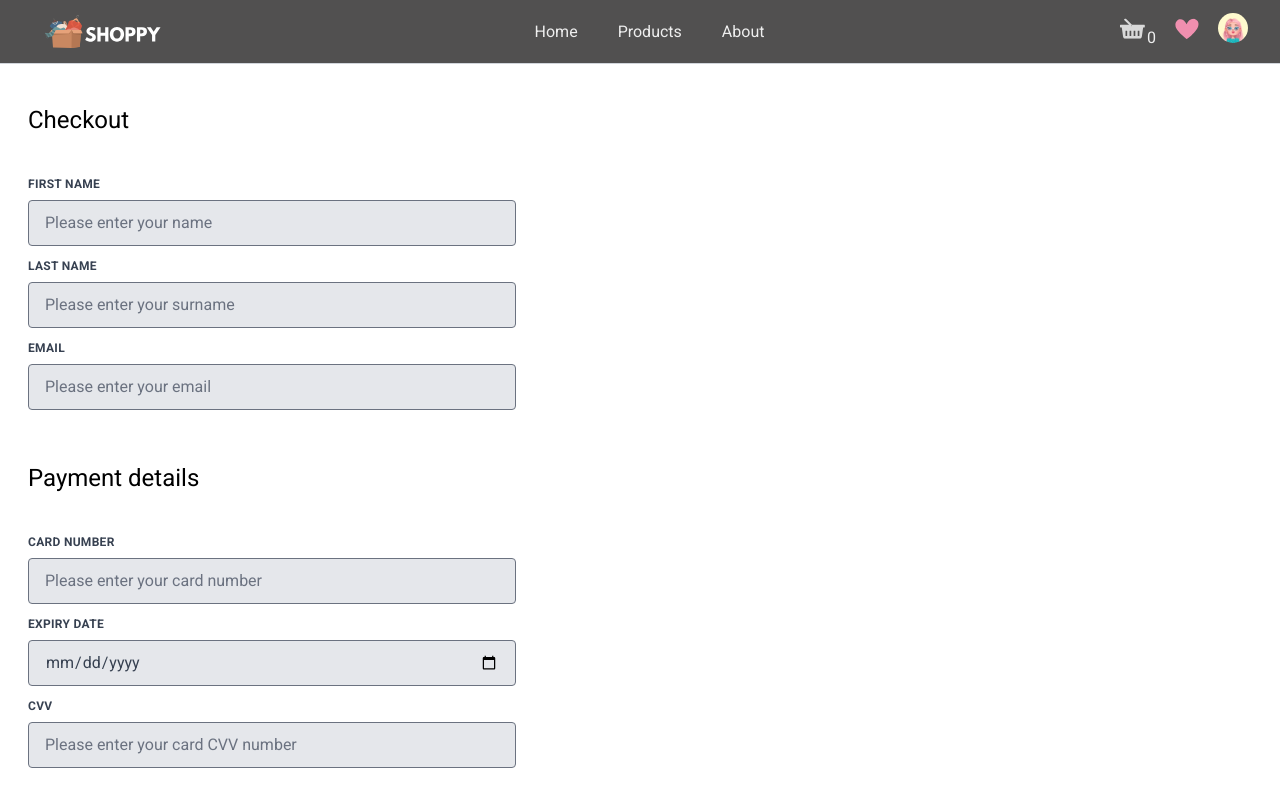
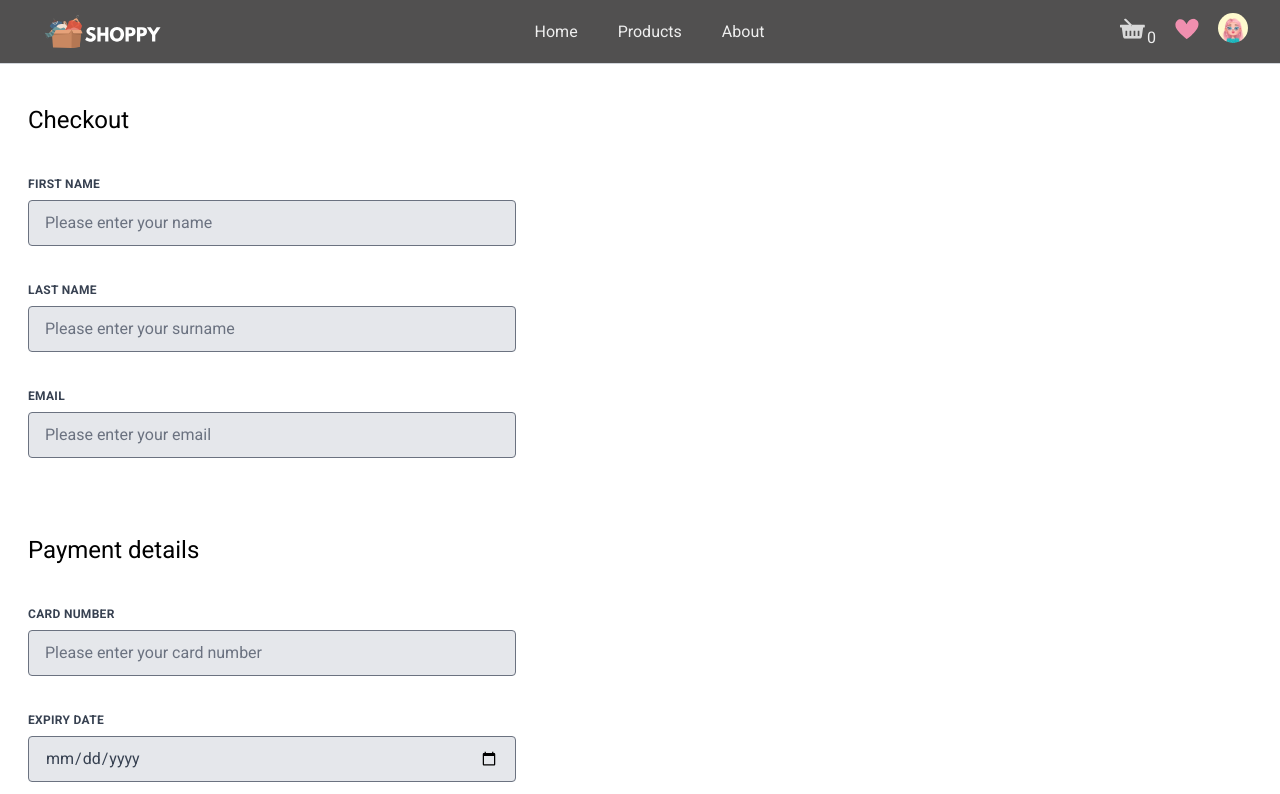
Before and after one commit to lucky-elsa/next-ecommerce-shop, a Next.js app: page /checkout in a window 1280 px wide. Shown: the top 794 px of the page. Built offline with nearby package versions, Linux system fonts and the light colour scheme.

Commit message:
chore: form refactor

```diff
--- a/components/form/CheckoutForm.tsx
+++ b/components/form/CheckoutForm.tsx
@@ -3,6 +3,10 @@ import { useForm } from "react-hook-form";
 import { yupResolver } from "@hookform/resolvers/yup";
 import { CheckoutFormTypes } from "types";
 import { checkoutFormSchema } from "@/utils/validations/checkoutFormSchema";
+import {
+  checkoutFormDetailsFields,
+  checkoutFormPaymentsFields,
+} from "@/utils/data/checkoutFormFields";
 
 export const CheckoutForm = () => {
   const {
@@ -23,56 +27,30 @@ export const CheckoutForm = () => {
     >
       <p className="w-full px-3 mb-6 md:mb-0 py-10 text-2xl">Checkout</p>
       <div>
+        {checkoutFormDetailsFields.map((field) => (
+          <Input
+            key={field.name}
+            name={field.name}
+            label={field.label}
+            type={field.type}
+            placeholder={field.placeholder}
+            register={register}
+            errors={errors}
+          />
+        ))}
+      </div>
+      <p className="w-full px-3 mb-6 md:mb-0 py-10 text-2xl">Payment details</p>
+      {checkoutFormPaymentsFields.map((field) => (
         <Input
-          name="firstName"
-          label="First name"
-          type="text"
-          placeholder="Please enter your name"
+          key={field.name}
+          name={field.name}
+          label={field.label}
+          type={field.type}
+          placeholder={field.placeholder}
           register={register}
           errors={errors}
         />
-        <Input
-          name="lastName"
-          label="Last name"
-          type="text"
-          placeholder="Please enter your surname"
-          register={register}
-          errors={errors}
-        />
-        <Input
-          name="email"
-          label="Email"
-          type="email"
-          placeholder="Please enter your email"
-          register={register}
-          errors={errors}
-        />
-      </div>
-      <p className="w-full px-3 mb-6 md:mb-0 py-10 text-2xl">Payment details</p>
-      <Input
-        name="cardNumber"
-        label="Card Number"
-        type="number"
-        placeholder="Please enter your card number"
-        register={register}
-        errors={errors}
-      />
-      <Input
-        name="expiryDate"
-        label="Expiry Date"
-        type="date"
-        placeholder="Please enter your card expiry date"
-        register={register}
-        errors={errors}
-      />
-      <Input
-        name="CVVNumber"
-        label="CVV"
-        type="number"
-        placeholder="Please enter your card CVV number"
-        register={register}
-        errors={errors}
-      />
+      ))}
       <button
         type="submit"
         className="m-4 bg-transparent hover:bg-color-secondary text-color-primary font-semibold hover:text-white py-2 px-4 border border-color-secondary hover:border-transparent rounded"
--- a/components/form/Input.tsx
+++ b/components/form/Input.tsx
@@ -49,7 +49,7 @@ export const Input = ({
           errorMsg && "border-red-500"
         }`}
       />
-      {hasError && <p className="text-red-500 text-xs italic">{errorMsg}</p>}
+      <p className="text-red-500 text-xs italic h-6">{ hasError ? errorMsg : ""}</p>
     </div>
   );
 };
--- /dev/null
+++ b/utils/data/checkoutFormFields.ts
@@ -0,0 +1,55 @@
+type checkoutFormDetailsFieldsT = {
+  name: "firstName" | "lastName" | "email";
+  label: string;
+  type: "text" | "email";
+  placeholder: string;
+};
+
+export const checkoutFormDetailsFields: checkoutFormDetailsFieldsT[] = [
+  {
+    name: "firstName",
+    label: "First name",
+    type: "text",
+    placeholder: "Please enter your name",
+  },
+  {
+    name: "lastName",
+    label: "Last name",
+    type: "text",
+    placeholder: "Please enter your surname",
+  },
+  {
+    name: "email",
+    label: "Email",
+    type: "email",
+    placeholder: "Please enter your email",
+  },
+];
+
+type checkoutFormPaymentsFieldsT = {
+  name: "cardNumber" | "expiryDate" | "CVVNumber";
+  label: string;
+  type: "number" | "date";
+  placeholder: string;
+};
+
+export const checkoutFormPaymentsFields: checkoutFormPaymentsFieldsT[] = [
+  {
+    name: "cardNumber",
+    label: "Card Number",
+    type: "number",
+    placeholder: "Please enter your card number",
+  },
+  {
+    name: "expiryDate",
+    label: "Expiry date",
+    type: "date",
+    placeholder: "Please enter your card expiry date",
+  },
+  {
+    name: "CVVNumber",
+    label: "CVV Number",
+    type: "number",
+    placeholder: "Please enter your card CVV number",
+  },
+];
```
